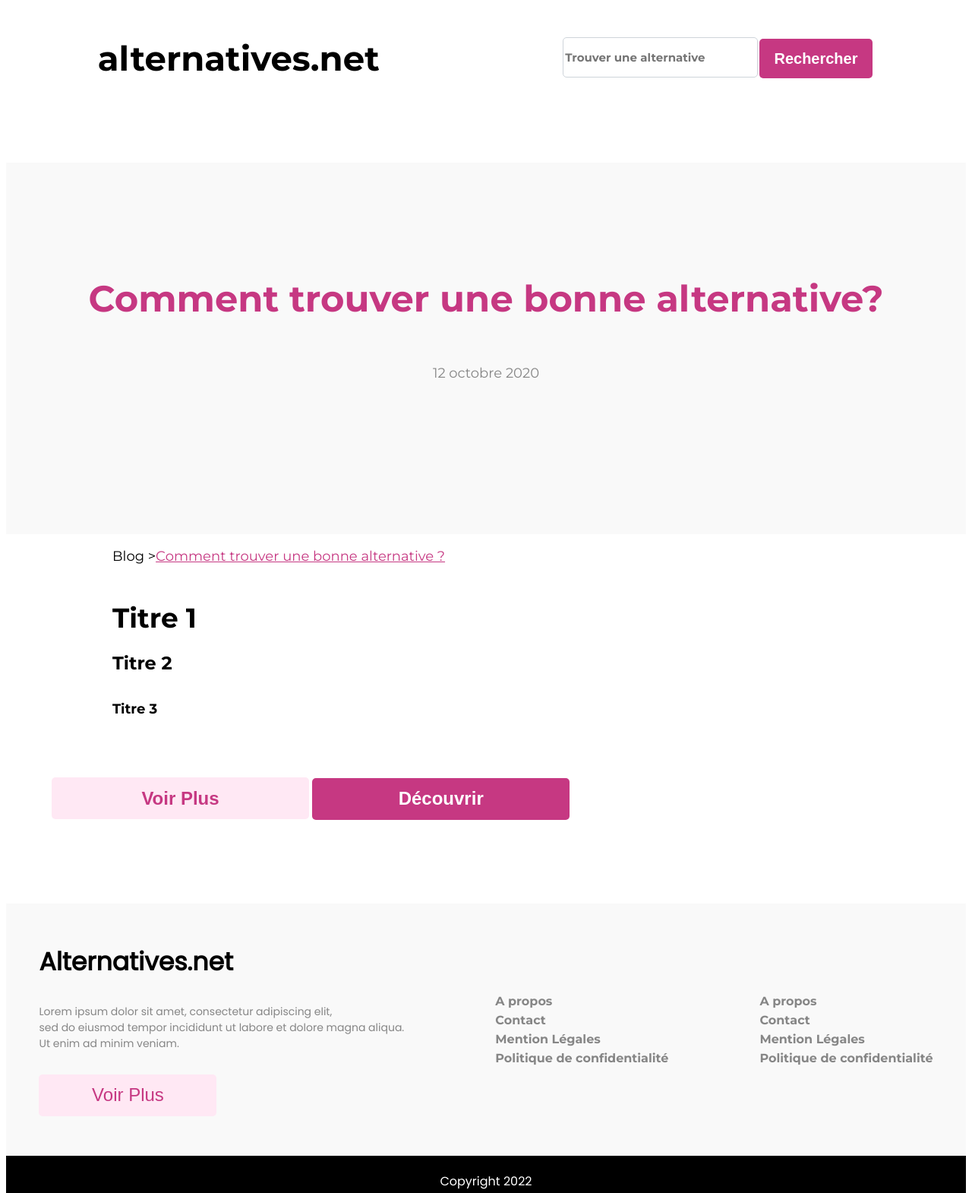
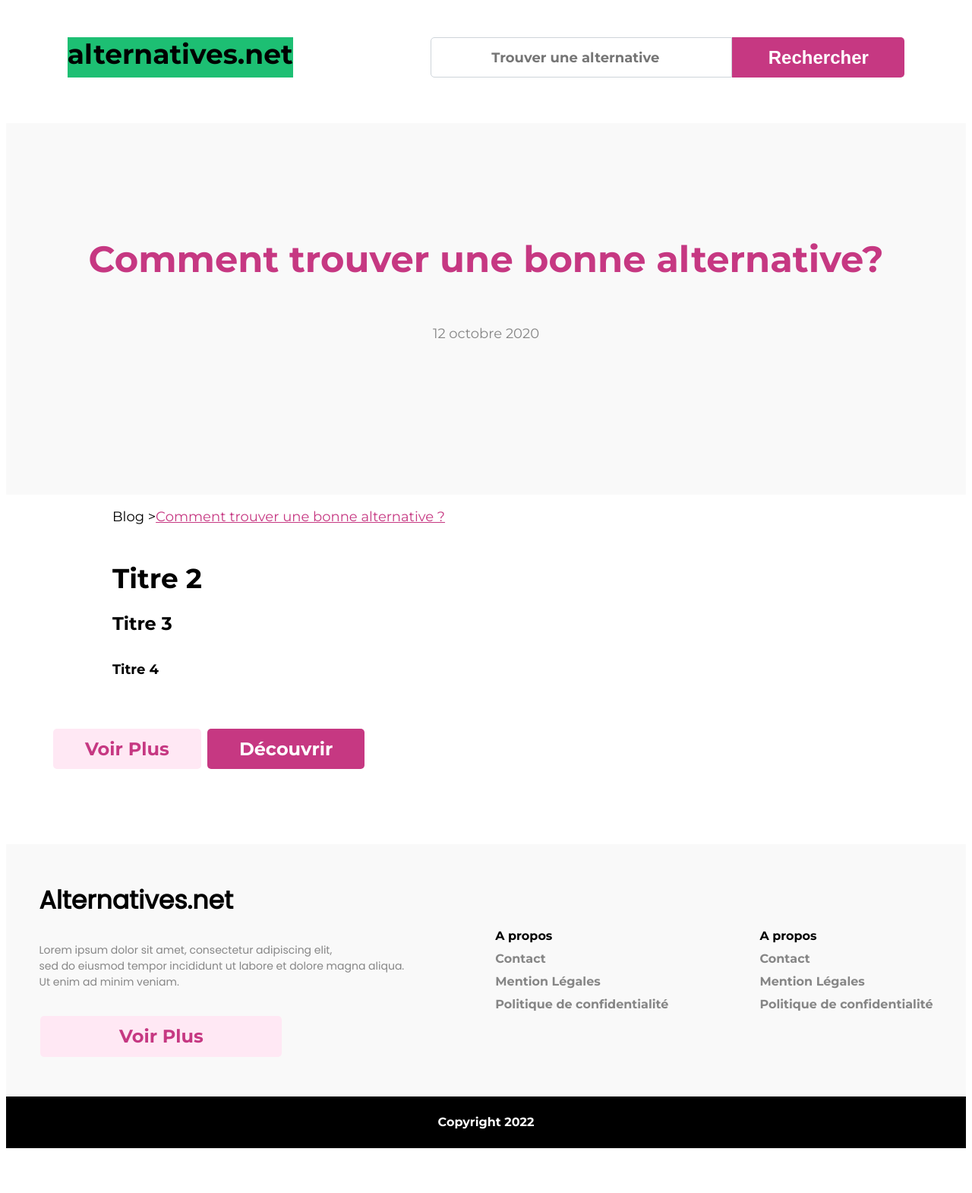
Before and after one commit to TianaRandria/alternatives.net, a plain HTML site: page trouver-alternative.html in a window 1280 px wide. Shown: the top 1570 px of the page at 76% size. After the commit the page ends 1519 px from the top, so only its background shows below. Drawn offline with Linux system fonts and the light colour scheme.

Commit message:
correction header-footer-boutons

```diff
--- a/scss/produit.scss
+++ b/scss/produit.scss
@@ -101,32 +101,52 @@ header,
 .navbar {
     display: flex;
     flex-direction: row;
-    justify-content: space-between;
+    justify-content:space-around;
     margin-top: 49px;
     padding-bottom: 60px;
 
-    @media (max-width: 576px) {
-        padding-bottom: 0px;
-    }
   }
 
   .site-name {
-    display: flex;
-    font-family: $montserrat;
     font-style: normal;
     font-weight: 700;
-    font-size: 45px;
+    font-size: 36px;
+    line-height: 44px;
+    width:297px ;
+    background-color: #1DBF73;
 
-    @media (max-width: 768px) {
+    @media (max-width: 762px) {
+      font-size: 35px;
+    }
+    @media (max-width: 576px) {
       font-size: 25px;
+   }
+   @media (max-width: 320px) {
+    font-size: 35px;
   }
 
   }
 
+
   .search-form {
     display: flex;
     flex-direction: row;
-    justify-content: end;
+    width: 644px;
+    height:53px;
+    border-radius: 5px 0px 0px 5px;
+
+      @media (max-width: 762px) {
+      width: 310px;
+      height:43px;
+      }
+      @media (max-width: 576px) {
+      width: 40%;
+
+      }
+      @media (max-width: 320px) {
+      display: none;
+
+  }
 
   }
 
@@ -135,61 +155,49 @@ header,
     display: block;
     width: 412px;
     height: 53px;
-    padding: .375rem .75rem;
-    font-size: 16px;
-    font-weight: 400;
-    line-height: 1.5;
-    color: #495057;
+    font-size: 18px;
+    font-family: $montserrat;
+    font-weight:500;
+    margin-left: 20px;
+    color: #A0A0A0;
+    text-align:center;
     background-color: #fff;
-    background-clip: padding-box;
     border: 1px solid #ced4da;
-    border-radius: .25rem;
-    transition: border-color .15s ease-in-out, box-shadow .15s ease-in-out;
+    border-radius: 5px 0px 0px 5px;
 
-    @media (max-width: 768px) {
-        width: 70%;
-        height: 100%;
+    @media (max-width: 762px) {
+      width: 310px;
+      height:43px;
+      font-size: 12px;
+      }
+      @media (max-width: 576px) {
+        font-size: 9px;
 
      }
 
-    @media (max-width: 576px) {
-        display: none;
     }
-
-
-
-}
-
     .search-btn {
 
-    font-style: normal;
     font-weight: 700;
     font-size: 24px;
     text-align: center;
-    width: 200px;
+    width: 235px;
     border: none;
     background: $primary_color;
-    border-radius: 5px;
+    border-radius: 0 5px 5px 0px;
     color: white;
 
-    @media (max-width: 768px) {
-        font-size: 20px;
+    @media (max-width: 762px) {
+      width: 310px;
+      height:43px;
+      font-size: 12px;
+      text-align: center;
+      }
+      @media (max-width: 576px) {
+        font-size: 9px;
 
      }
-
-    @media (max-width: 576px) {
-        font-size: 16px;
-
     }
-    @media (max-width: 576px) {
-        display: none;
-
-    }
-
-
-
-}
-
 
 
 .section-header {
@@ -337,15 +345,15 @@ header,
 
         .voir-plus {
             color: $primary_color;
-
-            background: $secondary-color;
       font-style: normal;
       font-weight: bold;
       font-size: 24px;
       text-align: center;
-            width: 234px;
-            height: 54px;
+      width: 200px;
       border: none;
+      margin: 4px 2px;
+      padding: 12px 42px;
+      background: $secondary-color;
       border-radius: 5px;
 
             @media (max-width: 768px) {
@@ -576,10 +584,9 @@ header,
 
     @media (max-width: 768px) {
     height: 400px;
+
     }
-    @media (max-width: 320px) {
-        width: 80%;
-        }
+
 
   }
 
@@ -590,7 +597,10 @@ header,
     align-items: center;
     height: 332px;
     gap: 80px;
-    background-color: #F9F9F9;
+    max-width: 1300px;
+    margin: 0 auto;
+
+
 
     @media (max-width: 768px) {
       flex-flow: row;
@@ -607,6 +617,8 @@ header,
      margin-bottom: 100px;
      gap: 0px;
 
+
+
     }
 
   }
@@ -615,6 +627,7 @@ header,
     display: flex;
     flex-direction: column;
     gap: 30px;
+
     @media (max-width: 768px) {
       margin-left: 3%;
     }
@@ -623,37 +636,34 @@ header,
 
   .footer-title {
     font-family: $poppins, sans-serif;
-    font-weight: bold;
+    font-weight: 700;
     font-size: 33px;
-    @media (max-width: 320px){
-        font-size: 23px;
 
-      }
   }
 
   .footer-texte {
-    font-family: $poppins, sans-serif;
+    font-family: 'Poppins', sans-serif;
     font-size: 14px;
     color: #868686;
-
     @media (max-width: 320px){
-        font-size: 12px;
-        margin-top: 0px;
       margin-bottom: 50px;
-
     }
 
   }
 
   .voir-plus {
-    align-items: flex-start;
-    width: 234px;
-    height: 55px;
-    background-color: #FFE8F4;
-    color: #C63882;
+      color: $primary_color;
+        font-style: normal;
+        font-weight: bold;
+        font-size: 24px;
+        text-align: center;
+        width: 200px;
+        border: none;
+        margin: 4px 2px;
+        padding: 12px 42px;
+        background: $secondary-color;
         border-radius: 5px;
-    border: none;
-    font-size: 24px;
+
 
     @media (max-width: 762px) {
       width: 155px;
@@ -679,6 +689,7 @@ header,
     color: #868686;
     font-family: 'Montserrat', sans-serif;
     font-weight: 600;
+    line-height: 30px;
     @media (max-width: 768px) {
       font-size: 14px;
       }
@@ -686,6 +697,10 @@ header,
 
   .apropos {
     color: #000;
+  }
+
+  .copyright{
+    color:#fff;
   }
 
   .footer-black {
@@ -697,9 +712,8 @@ header,
     height: 68px;
     margin-bottom: 20px;
     background-color: #000;
-    font-family: $poppins, sans-serif;
+    font-family: 'Poppins', sans-serif;
     color: #fff;
-
     @media (max-width: 768px) {
       margin-top: 10%;
       }
--- a/scss/styles.scss
+++ b/scss/styles.scss
@@ -54,6 +54,19 @@
        url('..assets/fonts/montserrat-v25-latin-500.svg#Montserrat') format('svg'); /* Legacy iOS */
 }
 
+/* poppins-700 - latin */
+@font-face {
+  font-family: 'Poppins';
+  font-style: normal;
+  font-weight: 700;
+  src: url('..assets/fonts/poppins-v20-latin-700.eot'); /* IE9 Compat Modes */
+  src: local(''),
+       url('..assets/fonts/poppins-v20-latin-700.eot?#iefix') format('embedded-opentype'), /* IE6-IE8 */
+       url('..assets/fonts/poppins-v20-latin-700.woff2') format('woff2'), /* Super Modern Browsers */
+       url('..assets/fonts/poppins-v20-latin-700.woff') format('woff'), /* Modern Browsers */
+       url('..assets/fonts/poppins-v20-latin-700.ttf') format('truetype'), /* Safari, Android, iOS */
+       url('..assets/fonts/poppins-v20-latin-700.svg#Poppins') format('svg'); /* Legacy iOS */
+}
 //style placeholder dans le formulaire de recheche
 body{
   font-family: $montserrat;
@@ -98,8 +111,8 @@ body{
 #alternatives_demandes,
 #alternatives,
 #footer-section {
-
   margin: 0 auto;
+  background-color: aqua;
 }
 
 .icon-crayon {
@@ -144,7 +157,6 @@ body{
 .search-form {
   display: flex;
   flex-direction: row;
-
   width: 644px;
   height:53px;
   border-radius: 5px 0px 0px 5px;
@@ -319,6 +331,8 @@ body{
 #categorie{
 width: 1440px;
 height: 593px;
+justify-content: center;
+margin-right:140px;
 background-color: #134679;
 
 }
@@ -366,7 +380,6 @@ background-color: #134679;
 
     .voir-plus {
       color: $primary_color;
-
       font-style: normal;
       font-weight: bold;
       font-size: 24px;
@@ -402,7 +415,6 @@ background-color: #134679;
   gap: 14.8px;
   padding-top: 61px;
   background-color: #efde7f;
-  margin: 0 auto;
 
   @media (max-width: 320px) {
     display: flex;
@@ -559,11 +571,9 @@ background-color: #134679;
 
     .voir-plus {
       color: $primary_color;
-
       font-style: normal;
       font-weight: bold;
       font-size: 24px;
-      line-height: 29px;
       text-align: center;
       width: 200px;
       border: none;
@@ -571,6 +581,7 @@ background-color: #134679;
       padding: 12px 42px;
       background: $secondary-color;
       border-radius: 5px;
+
       @media (max-width: 762px) {
         width: 155px;
         height:43px;
@@ -707,8 +718,8 @@ background-color: #134679;
 }
 
 .footer-title {
-  font-family: 'Poppins', sans-serif;
-  font-weight: bold;
+  font-family: $poppins, sans-serif;
+  font-weight: 700;
   font-size: 33px;
 
 }
@@ -724,14 +735,18 @@ background-color: #134679;
 }
 
 .voir-plus {
-  align-items: flex-start;
-  width: 234px;
-  height: 55px;
-  background-color: #FFE8F4;
-  color: #C63882;
-  border-radius: 5px;
-  border: none;
-  font-size: 24px;
+    color: $primary_color;
+      font-style: normal;
+      font-weight: bold;
+      font-size: 24px;
+      text-align: center;
+      width: 200px;
+      border: none;
+      margin: 4px 2px;
+      padding: 12px 42px;
+      background: $secondary-color;
+      border-radius: 5px;
+
 
   @media (max-width: 762px) {
     width: 155px;
@@ -767,6 +782,10 @@ a {
   color: #000;
 }
 
+.copyright{
+  color:#fff;
+}
+
 .footer-black {
   display: flex;
   flex-direction: row;
--- a/scss/trouver-alternative.scss
+++ b/scss/trouver-alternative.scss
@@ -105,53 +105,39 @@ header,
   margin-top: 49px;
   padding-bottom: 60px;
 
-
 }
 
 .site-name {
   font-style: normal;
   font-weight: 700;
-        font-size: 45px;
-        text-transform: lowercase;
-        margin-bottom: 50px;
-        @media (max-width: 991px) {
+  font-size: 36px;
+  line-height: 44px;
+  width:297px ;
+  background-color: #1DBF73;
+
+  @media (max-width: 762px) {
     font-size: 35px;
   }
-        @media (max-width: 768px) {
-            font-size: 30px;
-
-
   @media (max-width: 576px) {
     font-size: 25px;
  }
  @media (max-width: 320px) {
-          font-size: 25px;
+  font-size: 35px;
+}
 
 }
 
-    }
-     }
 
 .search-form {
   display: flex;
   flex-direction: row;
-        width: 410px;
+  width: 644px;
   height:53px;
+  border-radius: 5px 0px 0px 5px;
 
-
-        @media (max-width: 768px){
-            width: 300px;
-            height:40px;
-        }
-        @media (max-width: 992px){
-            width: 310px;
-            height:43px;
-
-        }
     @media (max-width: 762px) {
     width: 310px;
     height:43px;
-
     }
     @media (max-width: 576px) {
     width: 40%;
@@ -162,24 +148,24 @@ header,
 
 }
 
+}
 
 
   .search-input {
   display: block;
   width: 412px;
   height: 53px;
+  font-size: 18px;
   font-family: $montserrat;
-            font-size: 15px;
-            font-weight: 400;
-            color: #495057;
+  font-weight:500;
+  margin-left: 20px;
+  color: #A0A0A0;
+  text-align:center;
   background-color: #fff;
   border: 1px solid #ced4da;
-            border-radius: 5px;
+  border-radius: 5px 0px 0px 5px;
 
-
-
-
-            @media (max-width: 767px) {
+  @media (max-width: 762px) {
     width: 310px;
     height:43px;
     font-size: 12px;
@@ -190,28 +176,28 @@ header,
    }
 
   }
-
   .search-btn {
 
-            font-style: normal;
   font-weight: 700;
-            font-size: 20px;
+  font-size: 24px;
   text-align: center;
   width: 235px;
   border: none;
-            height: 52px;
-            margin: 2px 2px;
   background: $primary_color;
-            border-radius: 5px;
+  border-radius: 0 5px 5px 0px;
   color: white;
-            @media (max-width: 768px){
-                width: 250px;
-                height:40px;
-                font-size: 17px;
+
+  @media (max-width: 762px) {
+    width: 310px;
+    height:43px;
+    font-size: 12px;
+    text-align: center;
+    }
+    @media (max-width: 576px) {
+      font-size: 9px;
+
    }
   }
-    }
-
 
 
 .section-header {
@@ -378,19 +364,17 @@ header,
 
 
     .decouvrir-article {
-        color: white;
-
+        color: #fff;
         font-style: normal;
-        font-weight: 700;
+        font-weight: bold;
         font-size: 24px;
         text-align: center;
-        width: 200px;
+        width: 234px;
         border: none;
-        width: 339px;
-        height: 55px;
+        margin: 4px 2px;
+        padding: 12px 42px;
         background: $primary_color;
         border-radius: 5px;
-
             @media (max-width: 767px) {
 
             width: 155px;
@@ -416,6 +400,7 @@ header,
 
 /* Footer*/
 
+
 .footer-container {
   width: 100%;
   height: 400px;
@@ -426,9 +411,7 @@ header,
   height: 400px;
 
   }
-  @media (max-width: 320px) {
 
-    }
 
 }
 
@@ -439,7 +422,9 @@ header,
   align-items: center;
   height: 332px;
   gap: 80px;
-  background-color: #F9F9F9;
+  max-width: 1300px;
+  margin: 0 auto;
+
 
 
   @media (max-width: 768px) {
@@ -457,6 +442,8 @@ header,
    margin-bottom: 100px;
    gap: 0px;
 
+
+
   }
 
 }
@@ -473,39 +460,35 @@ header,
 }
 
 .footer-title {
-  font-family: 'Poppins', sans-serif;
-  font-weight: bold;
+  font-family: $poppins, sans-serif;
+  font-weight: 700;
   font-size: 33px;
-  @media(max-width:320px){
-    font-size: 28px;
-    width: 100%;
-  }
 
 }
 
 .footer-texte {
-  font-family: $poppins, sans-serif;
+  font-family: 'Poppins', sans-serif;
   font-size: 14px;
   color: #868686;
-
   @media (max-width: 320px){
-    margin: 0 auto;
-    font-size: 12px;
-    margin-top: 0px;
     margin-bottom: 50px;
   }
 
 }
 
 .voir-plus {
-  align-items: flex-start;
+      color: $primary_color;
+      font-style: normal;
+      font-weight: bold;
+      font-size: 24px;
+      text-align: center;
       width: 234px;
-  height: 55px;
-  background-color: #FFE8F4;
-  color: #C63882;
+      border: none;
+      margin: 4px 2px;
+      padding: 12px 42px;
+      background: $secondary-color;
       border-radius: 5px;
-  border: none;
-  font-size: 24px;
+
 
   @media (max-width: 762px) {
     width: 155px;
@@ -521,21 +504,27 @@ header,
 
 .footer-column ul li {
   list-style: none;
-  line-height: 25px;
   @media (max-width: 768px) {
   width: 100%;
-
   }
 }
-
 
 a {
   text-decoration: none;
   color: #868686;
+  font-family: 'Montserrat', sans-serif;
   font-weight: 600;
+  line-height: 30px;
   @media (max-width: 768px) {
     font-size: 14px;
     }
+}
+
+.apropos {
+  color: #000;
+}
+.copyright{
+  color:#fff;
 }
 
 .footer-black {
@@ -547,9 +536,8 @@ a {
   height: 68px;
   margin-bottom: 20px;
   background-color: #000;
-  font-family: $poppins, sans-serif;
+  font-family: 'Poppins', sans-serif;
   color: #fff;
-
   @media (max-width: 768px) {
     margin-top: 10%;
     }
--- a/trouver-alternative.html
+++ b/trouver-alternative.html
@@ -45,16 +45,16 @@
             </a>
         </div>
         <div class="blog-article-alternative">
-            <div class="title-article-1">Titre 1</div>
-            <div class="title-article-2">Titre 2</div>
-            <div class="title-article-3">Titre 3</div>
+            <div class="title-article-1"><a class="title-article-1"href="#">Titre 2</a></div>
+            <div class="title-article-2"><a class="title-article-2"href="#">Titre 3</a></div>
+            <div class="title-article-3"><a class="title-article-3"href="#">Titre 4</a></div>
         </div>
 
         <div>
             <div class="article-btn">
                 <div class="categories-btn">
-                    <button class="voir-plus-article" type="button">Voir Plus</button>
-                    <button class="decouvrir-article" type="button">Découvrir</button>
+                    <a class="voir-plus" href="#">Voir Plus</a>
+                    <a class="decouvrir-article" href="#">Découvrir</a>
                 </div>
               </div>
             </div>
@@ -68,54 +68,38 @@
                 <div class="footer-texte">Lorem ipsum dolor sit amet, consectetur adipiscing elit,<br>
                   sed do eiusmod tempor incididunt ut labore et dolore magna aliqua.<br>
                   Ut enim ad minim veniam.</div>
-                <button class="voir-plus" type="button">Voir Plus</button>
+                  <a class="voir-plus" href="#">Voir Plus</a>
               </div>
 
               <div class="footer-column" id="footer-center">
                 <div class="footer-menu-primary">
                   <ul class="lien-footer-primary">
 
-                    <li class="apropos">
-                      <a href="#">A propos</a>
-                    </li>
+                      <li><a class="apropos"href="#">A propos</a></li>
+                      <li><a href="#">Contact</a></li>
+                      <li><a href="#">Mention Légales</a></li>
+                      <li><a href="#">Politique de confidentialité</a></li>
 
-                    <li>
-                      <a href="#">Contact</a>
-                    </li>
-                    <li>
-                      <a href="#">Mention Légales</a>
-                    </li>
-                    <li>
-                      <a href="#">Politique de confidentialité</a>
-                    </li>
-
-                  </ul>
+                    </ul>
                 </div>
               </div>
 
               <div class="footer-column" id="footer-right">
                 <div class="footer-menu-secondary">
                   <ul class="lien-footer-primary">
-                    <li class="apropos">
-                      <a href="#">A propos</a>
-                    </li>
 
-                    <li>
-                      <a href="#">Contact</a>
-                    </li>
-                    <li>
-                      <a href="#">Mention Légales</a>
-                    </li>
-                    <li>
-                      <a href="#">Politique de confidentialité</a>
-                    </li>
+                      <li><a class="apropos"href="#">A propos</a></li>
+                      <li><a href="#">Contact</a></li>
+                      <li><a href="#">Mention Légales</a></li>
+                      <li><a href="#">Politique de confidentialité</a></li>
 
+                    </ul>
                   </ul>
                 </div>
               </div>
             </div>
             <div class="footer-black">
-              <p class="copyright">Copyright 2022</p>
+              <p class="copyright"><a href="#" class="copyright">Copyright 2022</a></p>
             </div>
 
           </div>
```
Also changed, not shown: home.html (+14 -34 lines), produit.html (+14 -36 lines), assets/fonts/poppins-v20-latin-700.ttf (added), assets/fonts/poppins-v20-latin-700.woff (added), assets/fonts/poppins-v20-latin-700.woff2 (added), css/produit.css, css/produit.min.css, css/styles.css, css/styles.min.css, css/trouver-alternative.css, css/trouver-alternative.min.css, 8 other files. Lines whose indentation alone changed are shown as unchanged.
